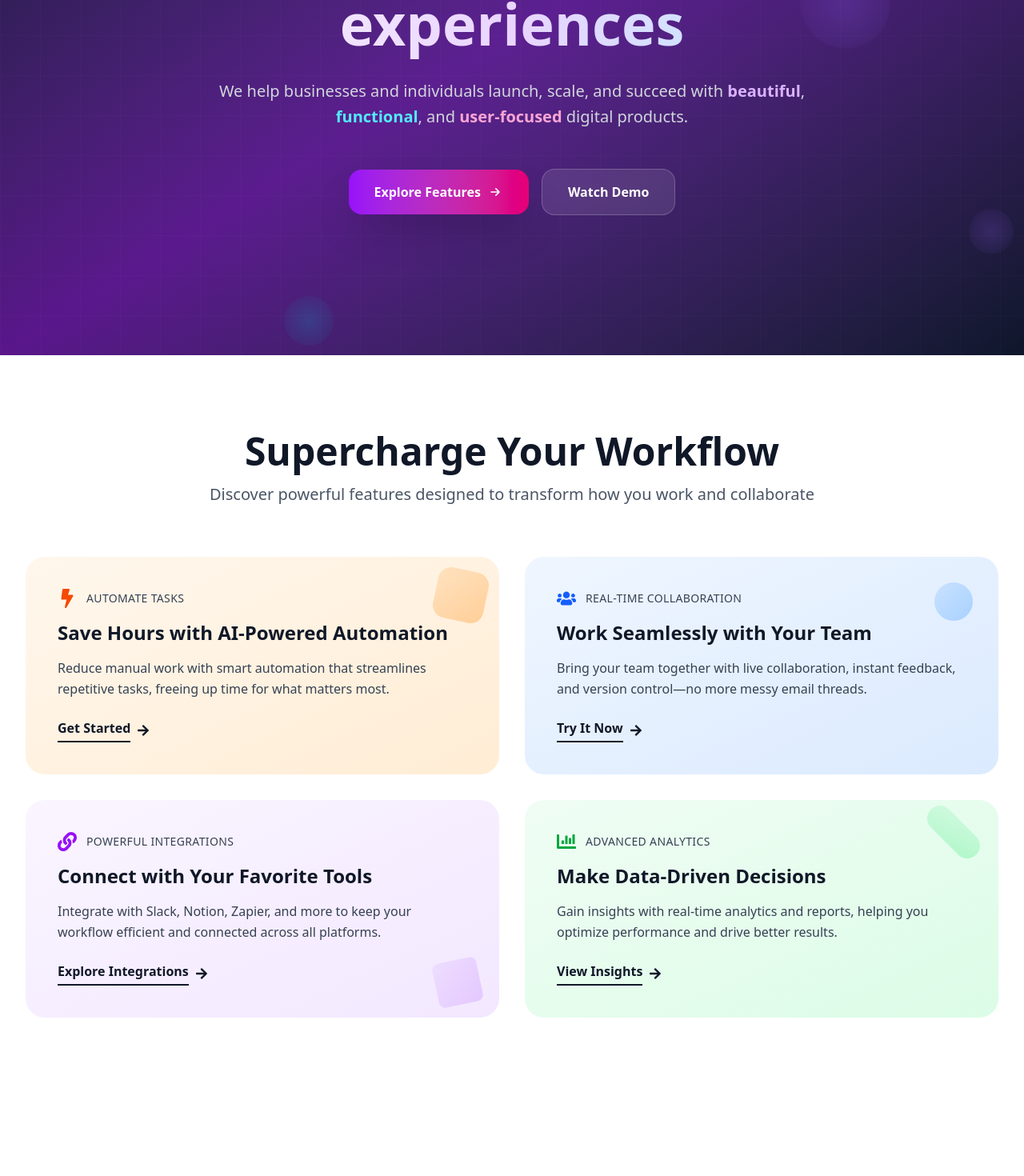
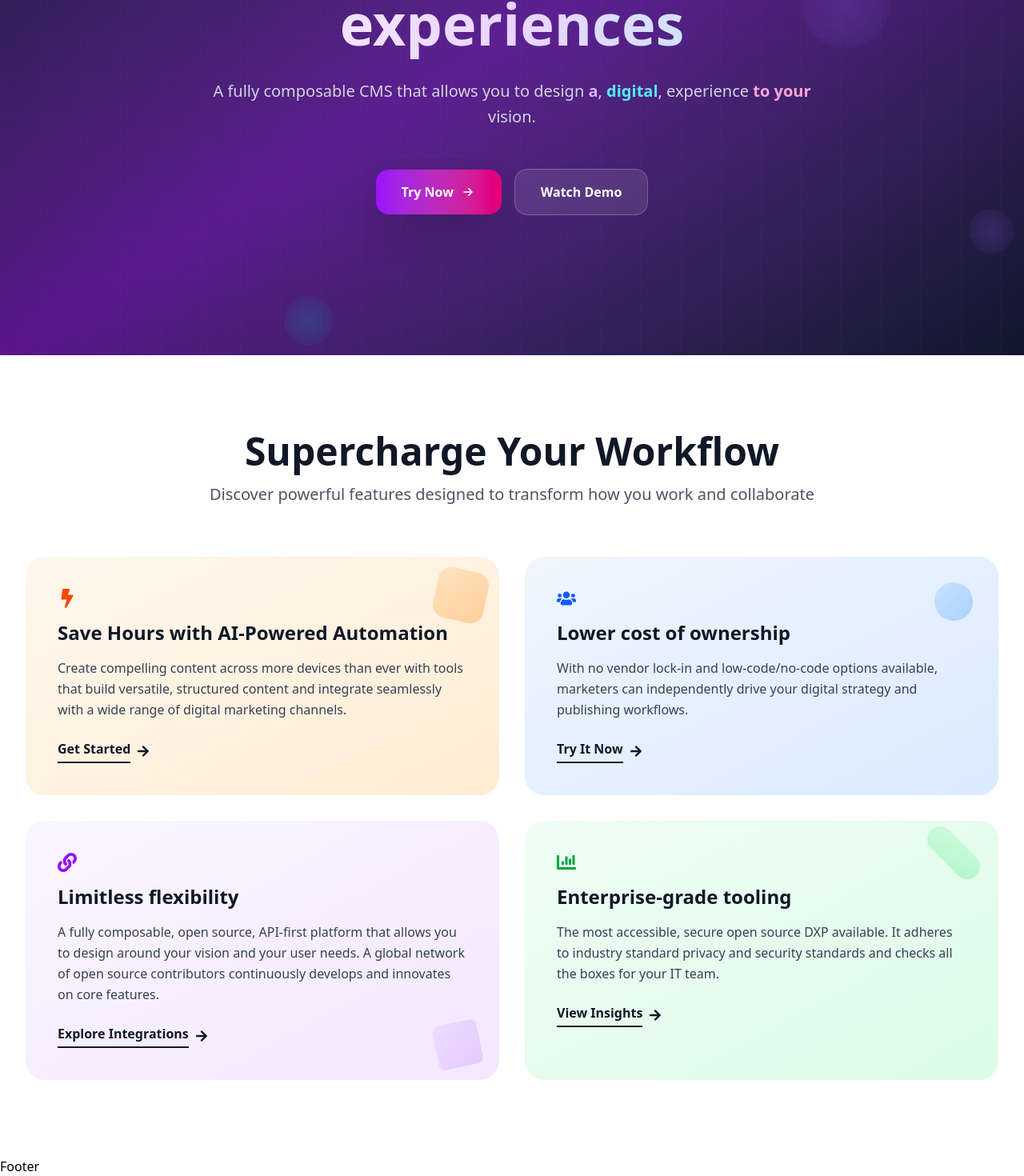
Before and after one commit to Cody-nas/CMS, a React (Vite) app: page / in a window 1280 px wide. Shown: the part 356-1826 px from the top of the page at 80% size. Before the commit the page ends 1724 px from the top, so only its background shows below. Built offline with nearby package versions, Linux system fonts and the light colour scheme.

Commit message:
Add Footer component to Home page and update Features content with new titles and descriptions for clarity and relevance. Modify Hero component text for improved messaging and adjust Navbar to comment out the WebBuilder label for a cleaner look.

```diff
--- a/src/Pages/Home.jsx
+++ b/src/Pages/Home.jsx
@@ -1,12 +1,14 @@
 import React from "react";
 import Hero from "../components/Hero";
 import Features from "../components/Features";
+import Footer from "../components/Footer";
 
 const Home = () => {
   return (
     <div>
       <Hero />
       <Features />
+      <Footer />
     </div>
   );
 };
--- a/src/components/Features.jsx
+++ b/src/components/Features.jsx
@@ -11,10 +11,10 @@ import {
 const Features = () => {
   const features = [
     {
-      category: "Automate Tasks",
+      // category: "Automate Tasks",
       title: "Save Hours with AI-Powered Automation",
       description:
-        "Reduce manual work with smart automation that streamlines repetitive tasks, freeing up time for what matters most.",
+        "Create compelling content across more devices than ever with tools that build versatile, structured content and integrate seamlessly with a wide range of digital marketing channels.",
       cta: "Get Started",
       bgColor: "bg-gradient-to-br from-orange-50 to-orange-100",
       icon: <FaBolt className="w-6 h-6 text-orange-600" />,
@@ -23,10 +23,10 @@ const Features = () => {
       ),
     },
     {
-      category: "Real-Time Collaboration",
-      title: "Work Seamlessly with Your Team",
+      // category: "Real-Time Collaboration",
+      title: "Lower cost of ownership",
       description:
-        "Bring your team together with live collaboration, instant feedback, and version control—no more messy email threads.",
+        "With no vendor lock-in and low-code/no-code options available, marketers can independently drive your digital strategy and publishing workflows.",
       cta: "Try It Now",
       bgColor: "bg-gradient-to-br from-blue-50 to-blue-100",
       icon: <FaUsers className="w-6 h-6 text-blue-600" />,
@@ -35,10 +35,10 @@ const Features = () => {
       ),
     },
     {
-      category: "Powerful Integrations",
-      title: "Connect with Your Favorite Tools",
+      // category: "Powerful Integrations",
+      title: "Limitless flexibility",
       description:
-        "Integrate with Slack, Notion, Zapier, and more to keep your workflow efficient and connected across all platforms.",
+        "A fully composable, open source, API-first platform that allows you to design around your vision and your user needs. A global network of open source contributors continuously develops and innovates on core features.",
       cta: "Explore Integrations",
       bgColor: "bg-gradient-to-br from-purple-50 to-purple-100",
       icon: <FaLink className="w-6 h-6 text-purple-600" />,
@@ -47,10 +47,10 @@ const Features = () => {
       ),
     },
     {
-      category: "Advanced Analytics",
-      title: "Make Data-Driven Decisions",
+      // category: "Advanced Analytics",
+      title: "Enterprise-grade tooling",
       description:
-        "Gain insights with real-time analytics and reports, helping you optimize performance and drive better results.",
+        "The most accessible, secure open source DXP available. It adheres to industry standard privacy and security standards and checks all the boxes for your IT team.",
       cta: "View Insights",
       bgColor: "bg-gradient-to-br from-green-50 to-green-100",
       icon: <FaChartBar className="w-6 h-6 text-green-600" />,
--- /dev/null
+++ b/src/components/Footer.jsx
@@ -0,0 +1,7 @@
+import React from "react";
+
+const Footer = () => {
+  return <div>Footer</div>;
+};
+
+export default Footer;
--- a/src/components/Hero.jsx
+++ b/src/components/Hero.jsx
@@ -111,15 +111,12 @@ const Hero = () => {
 
           {/* Glowing Subheading */}
           <p className="text-lg md:text-xl text-gray-300 max-w-3xl mx-auto mb-12 leading-relaxed">
-            We help businesses and individuals launch, scale, and succeed with
-            <span className="text-purple-300 font-semibold"> beautiful</span>,
-            <span className="text-cyan-300 font-semibold"> functional</span>,
-            and
-            <span className="text-pink-300 font-semibold">
-              {" "}
-              user-focused
-            </span>{" "}
-            digital products.
+            A fully composable CMS that allows you to design
+            <span className="text-purple-300 font-semibold"> a</span>,
+            <span className="text-cyan-300 font-semibold"> digital</span>,
+            experience
+            <span className="text-pink-300 font-semibold"> to your</span>{" "}
+            vision.
           </p>
 
           {/* CTA Buttons */}
@@ -131,7 +128,7 @@ const Hero = () => {
             >
               <div className="absolute inset-0 bg-gradient-to-r from-purple-600 to-pink-600 opacity-0 group-hover:opacity-100 transition-opacity duration-300 blur" />
               <span className="relative z-10 flex items-center gap-2 cursor-pointer">
-                Explore Features
+                Try Now
                 <svg
                   className="w-5 h-5 transform group-hover:translate-x-1 transition-transform"
                   fill="none"
--- a/src/components/Navbar.jsx
+++ b/src/components/Navbar.jsx
@@ -58,9 +58,9 @@ const Navbar = () => {
         <div className="w-8 h-8 bg-gradient-to-r from-purple-500 to-pink-500 rounded-lg flex items-center justify-center shadow-lg">
           <span className="text-white font-bold text-sm">AI</span>
         </div>
-        <span className="text-white font-bold text-lg hidden sm:block">
+        {/* <span className="text-white font-bold text-lg hidden sm:block">
           WebBuilder
-        </span>
+        </span> */}
       </div>
 
       {/* Desktop Navigation */}
```
